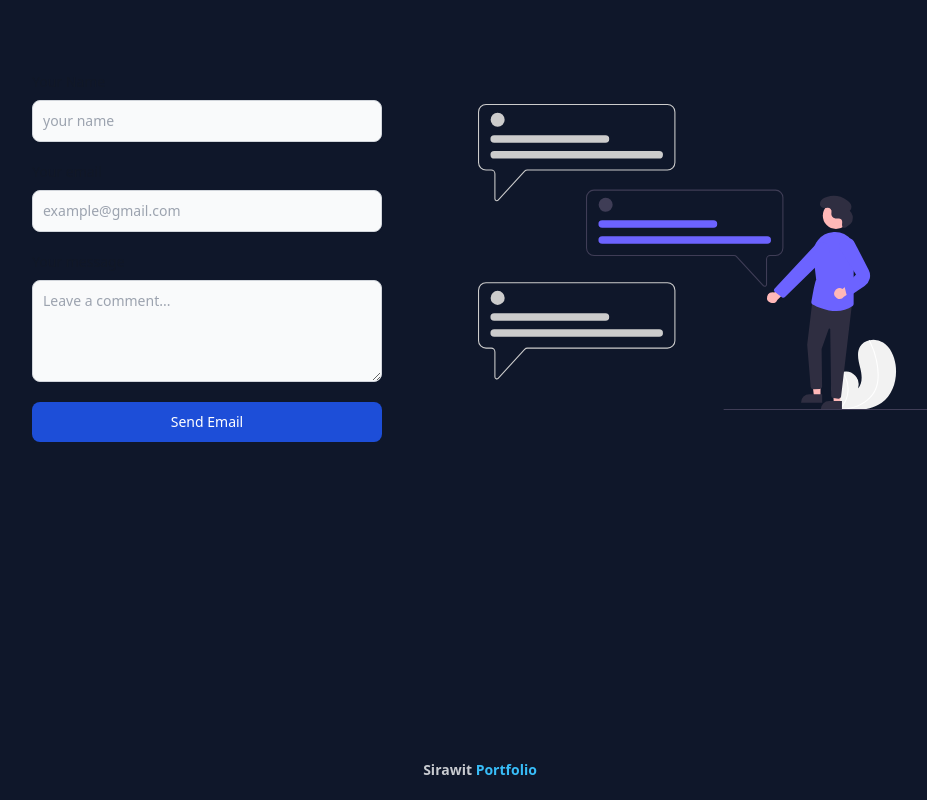
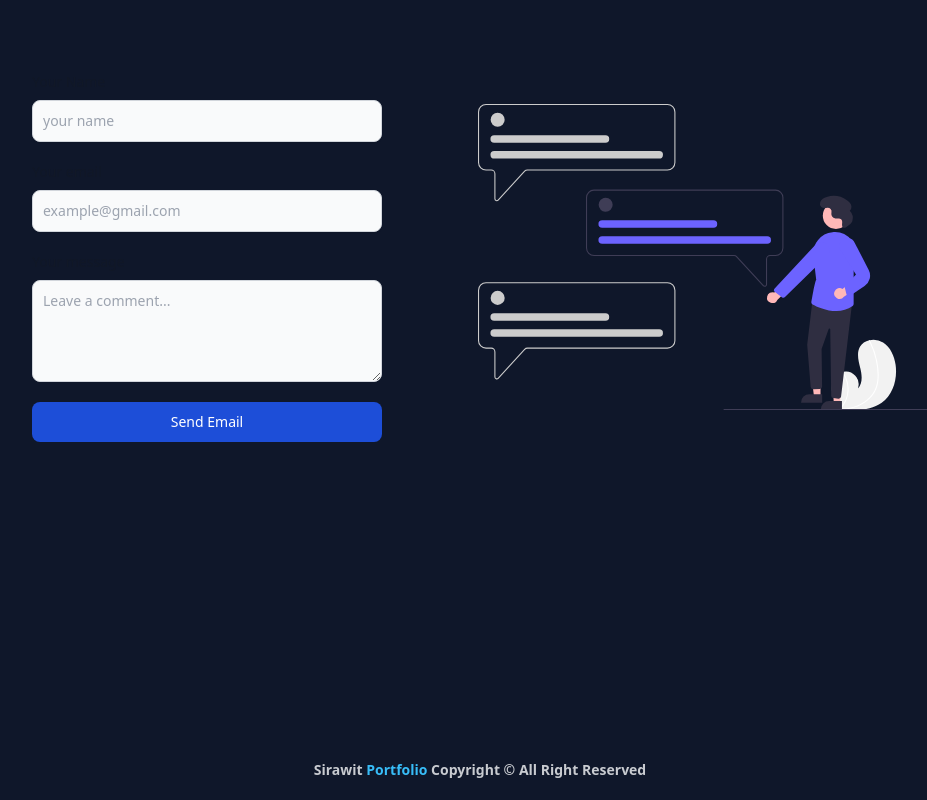
Before and after one commit to AomSirawit/Portfolio, a React (Vite) app: page / in a window 1280 px wide. Shown: the part 4416-5216 px from the top of the page, without its empty margins (160-1087 px from the left). Built offline with nearby package versions, Linux system fonts and the light colour scheme.

Commit message:
change navbar design

```diff
--- a/src/Component/Footer.jsx
+++ b/src/Component/Footer.jsx
@@ -3,7 +3,7 @@ import React from "react";
 export default function Footer() {
   return (
    <div>
-    <p className="text-center my-5 font-semibold text-sm">Sirawit <span className="text-primary">Portfolio</span></p>
+    <p className="text-center my-5 font-semibold text-sm">Sirawit <span className="text-primary">Portfolio</span> Copyright © All Right Reserved</p>
    </div>
   );
 }
```
